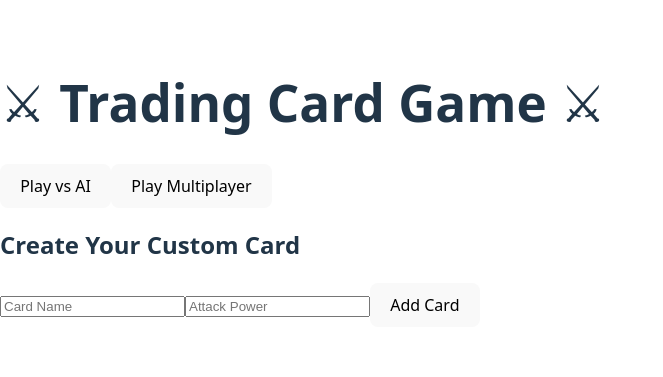
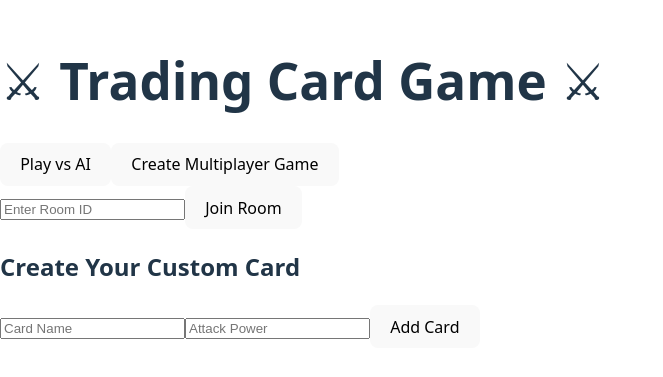
Before and after one commit to m-dorio/cardgamex, a React (Vite) app: page / in a window 1280 px wide. Shown: the part 217-594 px from the top of the page, without its empty margins (0-663 px from the left). Built offline with nearby package versions, Linux system fonts and the light colour scheme; no server answers.

Commit message:
update in App.js - allow other user to join the game

```diff
--- a/src/App.jsx
+++ b/src/App.jsx
@@ -11,19 +11,28 @@ const App = () => {
   ]);
   const [roomId, setRoomId] = useState(null);
   const [mode, setMode] = useState(null);
+  const [joinRoomId, setJoinRoomId] = useState(""); // For joining a room
 
-  // Handle room creation for multiplayer mode
+  // Handle room creation
   useEffect(() => {
-    if (mode === "multiplayer") {
-      socket.emit("create-room", (room) => {
-        setRoomId(room);
+    if (mode === "multiplayer" && !roomId) {
+      socket.emit("create-room", (newRoom) => {
+        setRoomId(newRoom);
+        socket.emit("join-game", newRoom, { playerCards });
       });
-    } else {
-      setRoomId(null); // Reset room ID when switching to AI mode
     }
   }, [mode]);
 
-  // Add custom card to the player's deck
+  // Handle joining an existing room
+  const handleJoinRoom = () => {
+    if (joinRoomId) {
+      setMode("multiplayer");
+      setRoomId(joinRoomId);
+      socket.emit("join-game", joinRoomId, { playerCards });
+    }
+  };
+
+  // Add custom card
   const addCustomCard = (newCard) => {
     setPlayerCards((prevCards) => [...prevCards, newCard]);
   };
@@ -39,15 +48,32 @@ const App = () => {
             Play vs AI
           </button>
           <button className="bg-green-500 text-white p-2 m-2 rounded" onClick={() => setMode("multiplayer")}>
-            Play Multiplayer
+            Create Multiplayer Game
           </button>
+
+          {/* Join existing multiplayer room */}
+          <div className="mt-4">
+            <input
+              type="text"
+              placeholder="Enter Room ID"
+              value={joinRoomId}
+              onChange={(e) => setJoinRoomId(e.target.value)}
+              className="border p-2"
+            />
+            <button className="bg-yellow-500 text-white p-2 ml-2 rounded" onClick={handleJoinRoom}>
+              Join Room
+            </button>
+          </div>
         </div>
       )}
+
+      {/* Display Room ID when created */}
+      {mode === "multiplayer" && roomId && <p className="text-green-600">Room ID: {roomId}</p>}
 
       {/* Card Creator */}
       <CardCreator addCustomCard={addCustomCard} />
 
-      {/* Game Board only renders if a mode is selected */}
+      {/* Game Board */}
       {mode && <GameBoard playerCards={playerCards} mode={mode} roomId={roomId} />}
     </div>
   );
```
